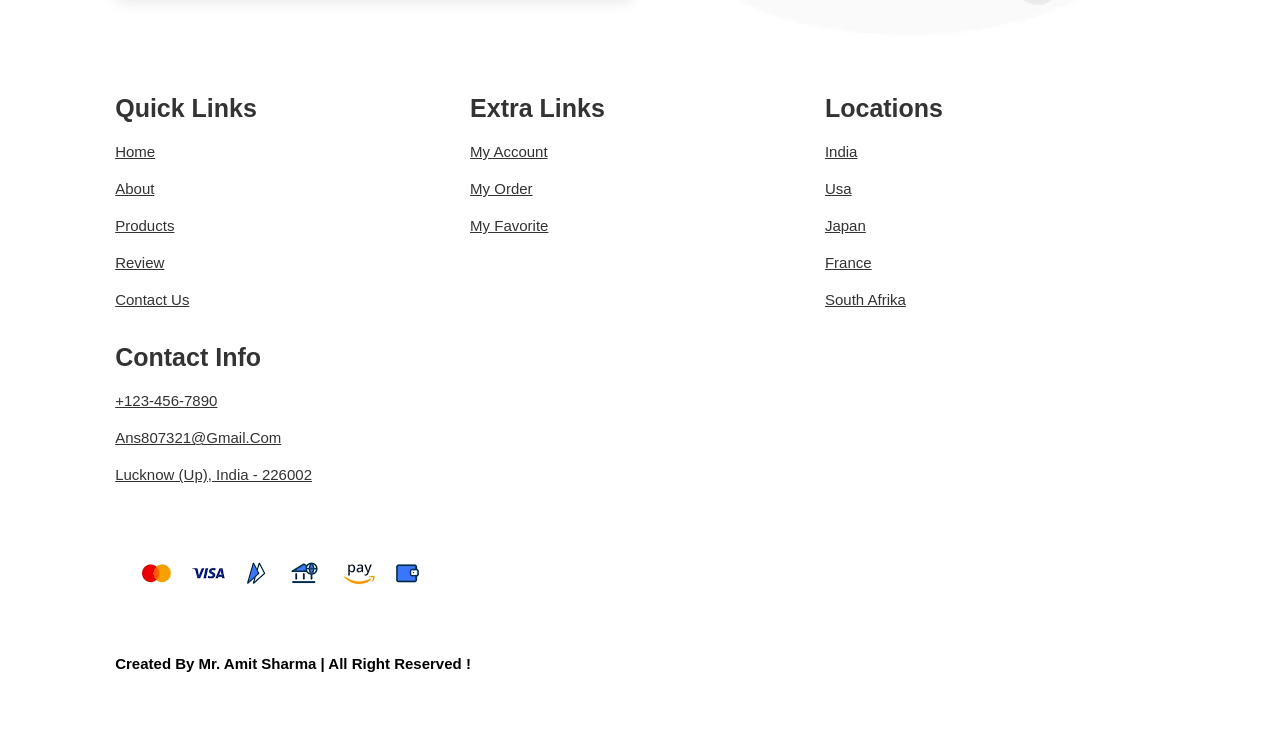
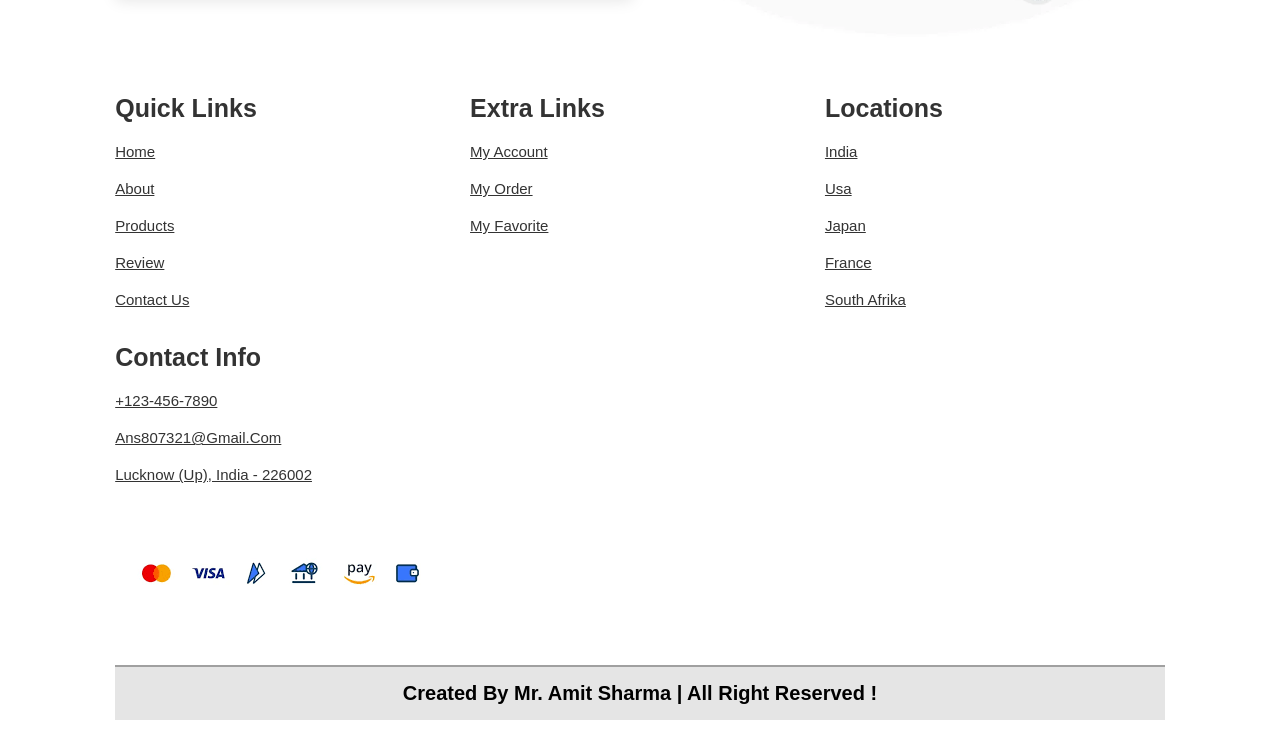
Before and after one commit to amitsharma8429/Flowers.com, a plain HTML site: page index.html in a window 1280 px wide. Shown: the part 4585-5325 px from the top of the page. Before the commit the page ends 5277 px from the top, so only its background shows below. Drawn offline with Linux system fonts and the light colour scheme.

Commit message:
Update style.css

```diff
--- a/style.css
+++ b/style.css
@@ -482,6 +482,18 @@ header .fa-bars{
     border-top: .1rem solid rgba(0,0,0,.1);
 }
 
+#footer .credit{
+    text-align: center;
+    border-top: .2rem solid rgba(0, 0, 0, .3);
+    margin-top: 1rem;
+    padding: 1.5rem 1rem;
+    font-size: 2rem;
+    background: rgba(0, 0, 0, .1);
+}
+#footer .credit span{
+    color: var(--green);
+}
+
 
 
 
```
